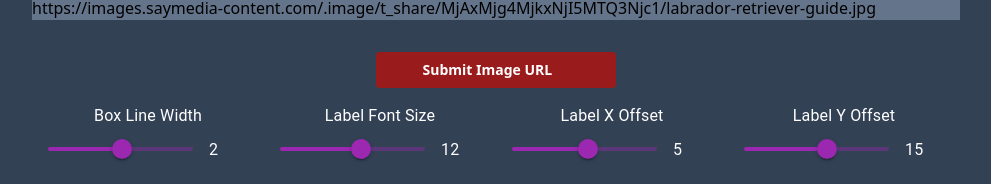
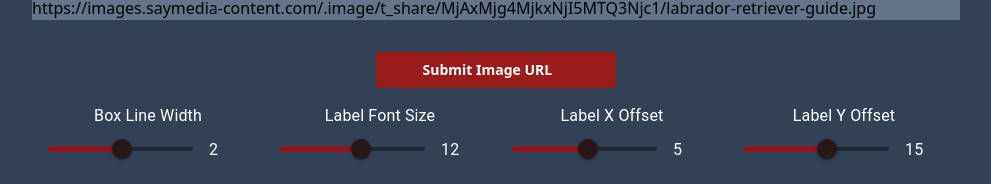
Before and after one commit to Mike11199/PyTorch-Image-Classification-Java-Flask-TypeScript, a React (Vite) app in the folder frontend/: page / in a window 1280 px wide. Shown: the part 780-964 px from the top of the page, without its empty margins (144-1135 px from the left). Built offline with nearby package versions, Linux system fonts and the light colour scheme.

Commit message:
change slider colors to custom

```diff
--- a/frontend/src/assets/components/PyTorchSlider.tsx
+++ b/frontend/src/assets/components/PyTorchSlider.tsx
@@ -22,6 +22,25 @@ const Input = styled(MuiInput)`
     }
   }
 `;
+
+const CustomSlider = styled(Slider)({
+  "& .MuiSlider-track": {
+    color: "#ba0000",
+  },
+
+  "& .MuiSlider-thumb": {
+    color: "#271817",
+    boxShadow: "0 0 0 0px rgba(255, 0, 0, 0.3) !important",
+
+    "&:hover, &:focus, &:active": {
+      boxShadow: "0 0 15px 10px rgba(255, 0, 0, 0.2) !important",
+    },
+  },
+
+  "& .MuiSlider-rail": {
+    color: "#000000",
+  },
+});
 
 interface PyTorchSliderProps {
   sliderName: string;
@@ -69,7 +88,7 @@ const PyTorchSlider = ({
       >
         <Grid item></Grid>
         <Grid item xs>
-          <Slider
+          <CustomSlider
             color="secondary"
             value={setterValue}
             onChange={handleSliderChange}
```
